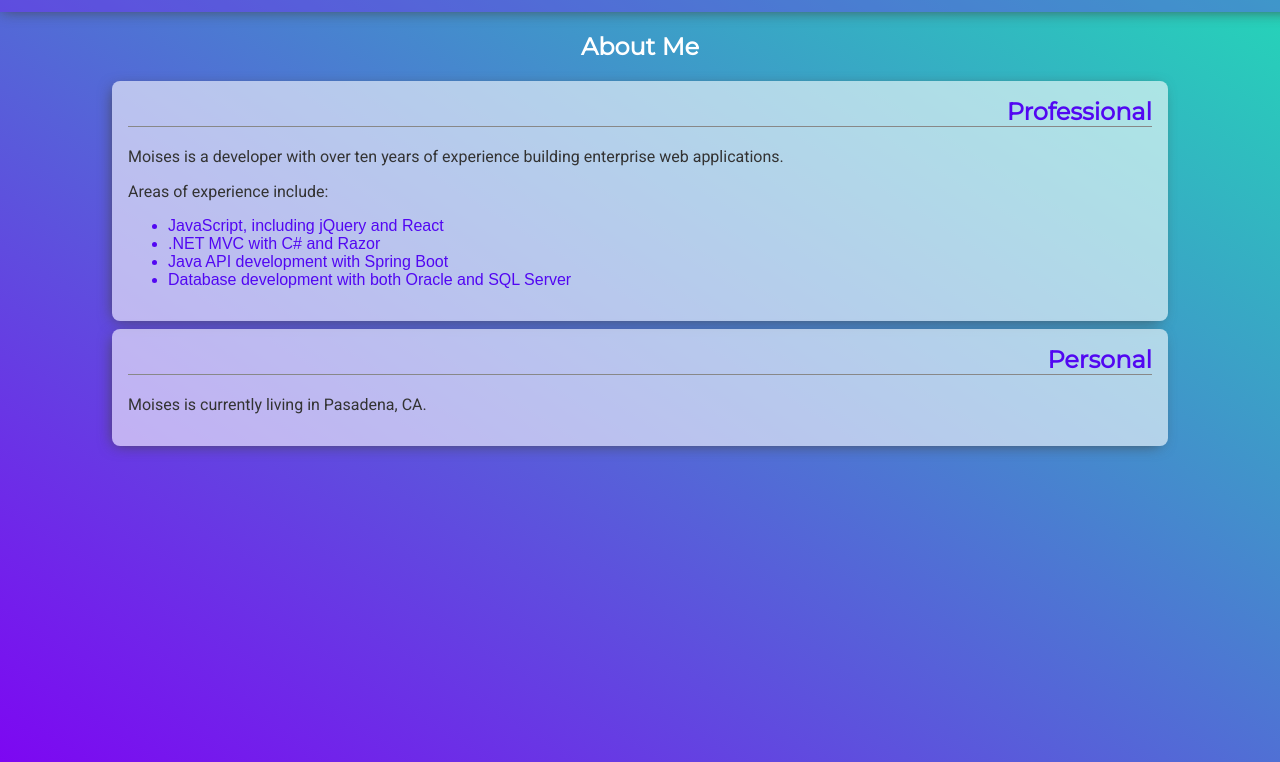
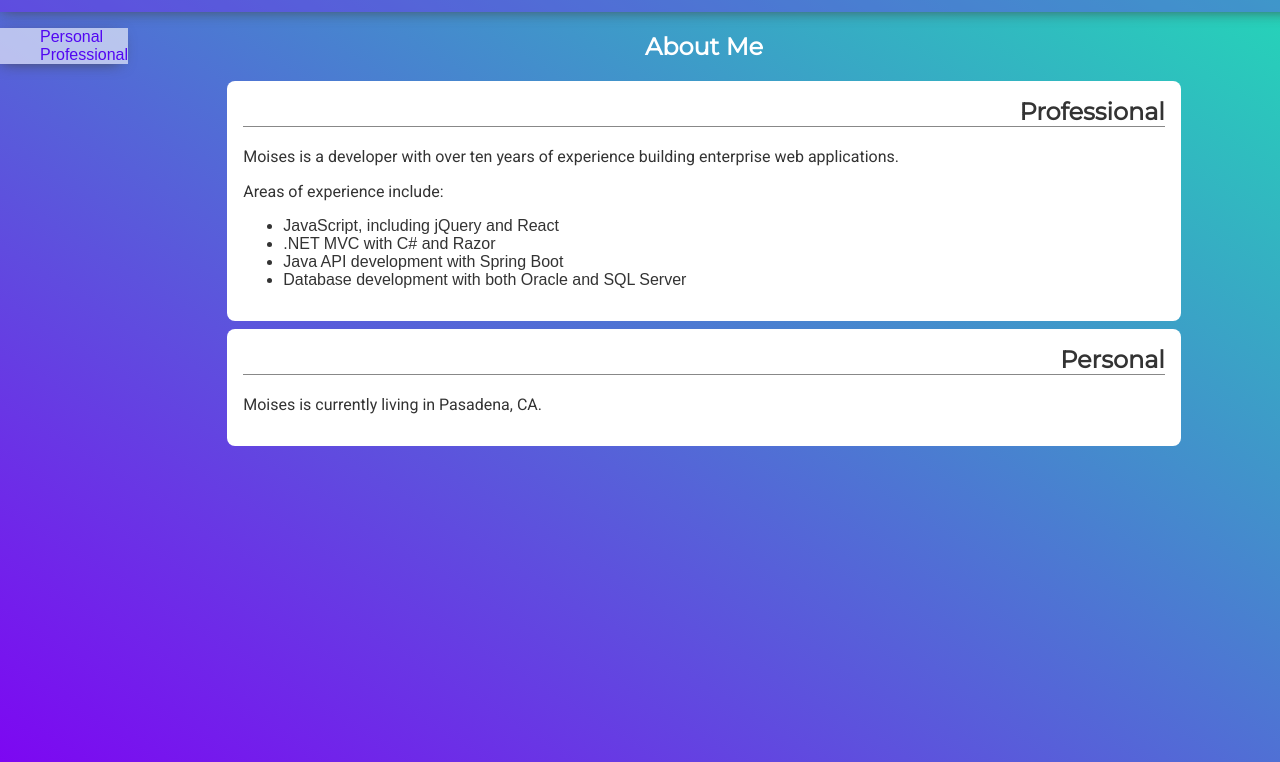
Before and after one commit to moisescodes/moisescodes.github.io, a plain HTML site: page index.html in a window 1280 px wide. Shown: the part 38-800 px from the top of the page. Drawn offline with Linux system fonts and the light colour scheme.

Commit message:
Begin rewriting of page to include left nav bar for changing page sections

```diff
--- a/index.html
+++ b/index.html
@@ -14,6 +14,7 @@
     <link rel="icon" type="image/png" href="/favicon-32x32.png" />
     <title>Hello from Moises!</title>
   </head>
+
   <body>
     <header>
       <a href="https://twitter.com/moisescodes">
@@ -32,6 +33,13 @@
       ></button>
     </header>
 
+    <div class="content">
+      <nav>
+        <ul>
+          <li>Personal</li>
+          <li>Professional</li>
+        </ul>
+      </nav>
       <main>
         <article>
           <h1>About Me</h1>
@@ -57,7 +65,7 @@
           </section>
         </article>
       </main>
-
+    </div>
     <script src="./index.js"></script>
   </body>
 </html>
--- a/index.scss
+++ b/index.scss
@@ -50,6 +50,18 @@ header {
   }
 }
 
+.content {
+  display: flex;
+}
+
+main {
+  flex-grow: 1;
+}
+
+nav ul {
+  list-style-type: none;
+}
+
 h1,
 h2 {
   font-family: "Montserrat", sans-serif;
@@ -59,7 +71,7 @@ h2 {
   text-align: right;
 }
 
-@media (max-width: 400px) {
+@media (max-width: 600px) {
   h2 {
     text-align: left;
   }
@@ -88,23 +100,29 @@ section {
 .background-light {
   background-image: linear-gradient(to top right, $purple, $teal);
 
-  section {
+  nav ul {
     background: rgba(255, 255, 255, 0.6);
     color: $blue;
     box-shadow: -3px 3px 15px -5px #444;
+  }
 
-    p {
-      color: #333;
-    }
+  section {
+    background-color: #fff;
+    color: #333;
   }
 }
 
 .background-dark {
   background-image: linear-gradient(to top right, $blue, $teal);
 
-  section {
+  nav ul {
     background: rgba(100, 100, 100, 0.6);
     color: #fff;
     box-shadow: -3px 3px 15px -5px #444;
   }
+
+  section {
+    background-color: #333;
+    color: #fff;
+  }
 }
```
Also changed, not shown: index.css, 1 other file. Lines whose indentation alone changed are shown as unchanged.
